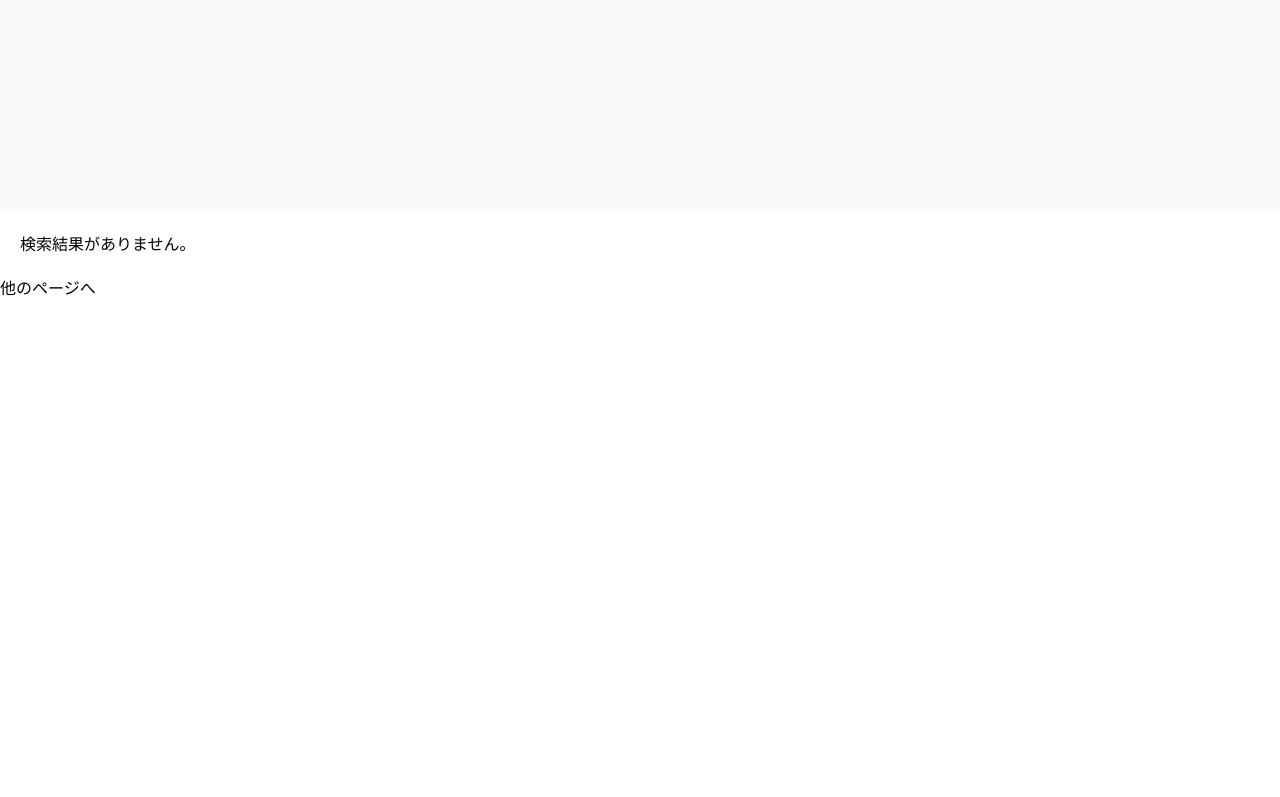
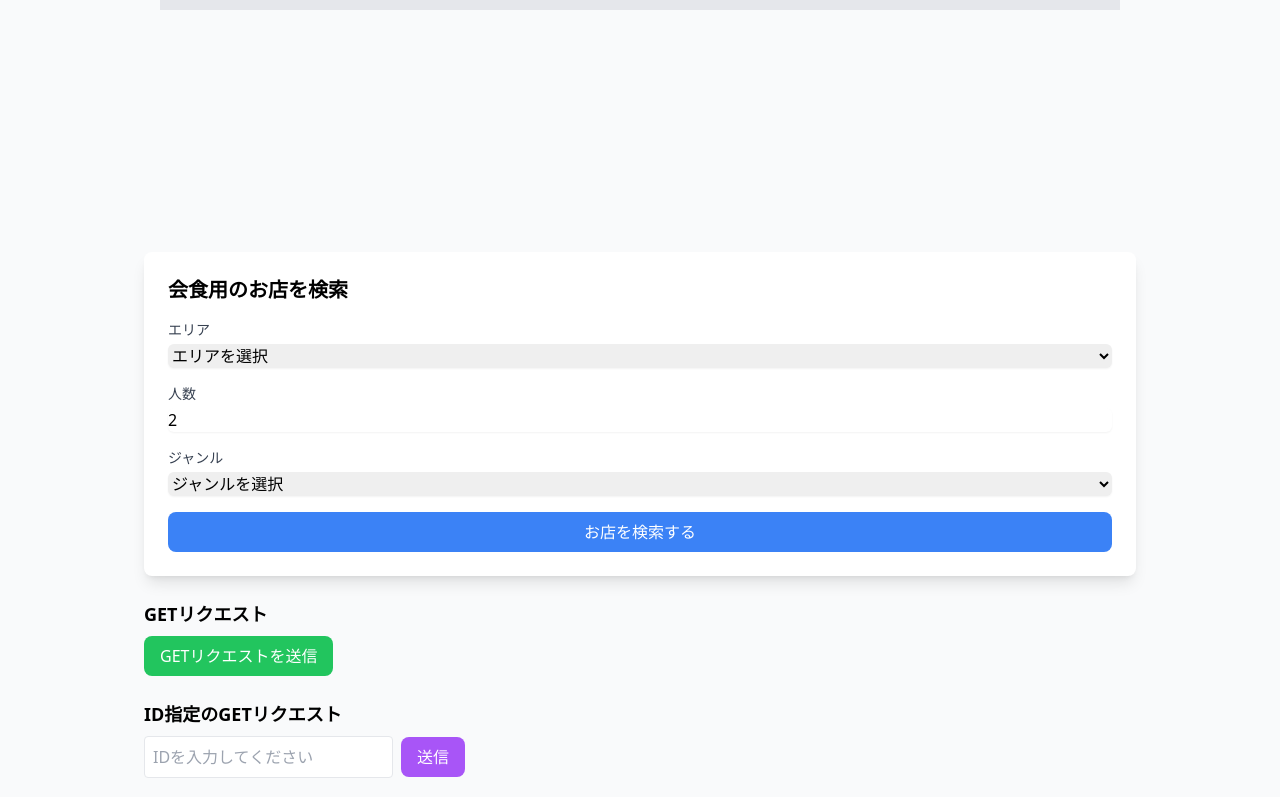
Before and after one commit to teishito/Deploy_Azure_front, a Next.js app: page / in a window 1280 px wide. Shown: the part 648-1445 px from the top of the page. Before the commit the page ends 948 px from the top, so only its background shows below. Built offline with nearby package versions, Linux system fonts and the light colour scheme.

Commit message:
Update index.js

```diff
--- a/pages/index.js
+++ b/pages/index.js
@@ -2,71 +2,207 @@ import { useState } from "react";
 import SearchForm from "../components/SearchForm";
 import Header from "../components/Header";
 import Link from "next/link";
+
 
 export default function Home() {
   // 状態管理
   const [area, setArea] = useState("");
   const [guests, setGuests] = useState(2);
   const [genre, setGenre] = useState("");
-  const [searchResults, setSearchResults] = useState([]); // 検索結果
-  const [loading, setLoading] = useState(false); // ローディング状態
+  const [getResponse, setGetResponse] = useState("");
+  const [id, setId] = useState("");
+  const [idResponse, setIdResponse] = useState("");
+  const [input, setInput] = useState("");
+  const [postResponse, setPostResponse] = useState("");
+  const [translateInput, setTranslateInput] = useState("");
+  const [translateResponse, setTranslateResponse] = useState("");
 
   // 検索ハンドラー
-  const handleSearch = async () => {
-    setLoading(true);
+  const handleSearch = () => {
     console.log("検索条件:", { area, guests, genre });
-    try {
-      const response = await fetch(
-        `https://tech0-gen-8-step3-app-node-10.azurewebsites.net/search?area=${area}&guests=${guests}&genre=${genre}`,
-        {
-          method: "GET",
-        }
-      );
-      if (!response.ok) {
-        throw new Error("検索リクエストが失敗しました");
+    // ここに検索ロジックを追加可能
+  };
+
+  // GETリクエスト
+  const handleGetRequest = async () => {
+    const res = await fetch(
+      "https://tech0-gen-8-step3-app-py-10.azurewebsites.net/api/hello",
+      { method: "GET" }
+    );
+    const data = await res.json();
+    console.log("GETリクエストの結果:", data.message);
+    setGetResponse(data.message);
+  };
+
+  // ID指定のGETリクエスト
+  const handleIdRequest = async (e) => {
+    e.preventDefault();
+    const res = await fetch(
+      `https://tech0-gen-8-step3-app-py-10.azurewebsites.net/api/multiply/${id}`,
+      { method: "GET" }
+    );
+    const data = await res.json();
+    console.log("IDリクエストの結果:", data.doubled_value);
+    setIdResponse(data.doubled_value);
+  };
+
+  // POSTリクエスト
+  const handleSubmit = async (e) => {
+    e.preventDefault();
+    console.log("入力情報:", input);
+    const res = await fetch(
+      "https://tech0-gen-8-step3-app-py-10.azurewebsites.net/api/echo",
+      {
+        method: "POST",
+        headers: { "Content-Type": "application/json" },
+        body: JSON.stringify({ message: input }),
       }
-      const data = await response.json();
-      setSearchResults(data.restaurants || []);
-    } catch (error) {
-      console.error("検索中にエラーが発生しました:", error);
-      alert("検索中にエラーが発生しました");
-    } finally {
-      setLoading(false);
-    }
+    );
+    const data = await res.json();
+    console.log("POSTリクエストの結果:", data.message);
+    setPostResponse(data.message);
+  };
+
+  // 翻訳リクエスト
+  const handleTranslateSubmit = async (e) => {
+    e.preventDefault();
+    const res = await fetch(
+      "https://tech0-gen-8-step3-app-py-10.azurewebsites.net/api/translate",
+      {
+        method: "POST",
+        headers: { "Content-Type": "application/json" },
+        body: JSON.stringify({ text: translateInput }),
+      }
+    );
+    const data = await res.json();
+    setTranslateResponse(data.translated_text);
   };
 
   return (
-    <div>
+    <div className="min-h-screen bg-gray-50">
       <Header />
-      <SearchForm
-        area={area}
-        setArea={setArea}
-        guests={guests}
-        setGuests={setGuests}
-        genre={genre}
-        setGenre={setGenre}
-        handleSearch={handleSearch}
-      />
-      {/* 検索結果の表示 */}
-      <div style={{ padding: "20px" }}>
-        {loading ? (
-          <p>検索中...</p>
-        ) : searchResults.length > 0 ? (
-          <ul>
-            {searchResults.map((result, index) => (
-              <li key={index}>
-                <h3>{result.name}</h3>
-                <p>{result.description}</p>
-              </li>
-            ))}
-          </ul>
-        ) : (
-          <p>検索結果がありません。</p>
-        )}
-      </div>
-      <Link href="/other-page">
-        <a>他のページへ</a>
-      </Link>
+      <main className="max-w-screen-lg mx-auto py-6 px-4">
+        <SearchForm />
+        <div className="bg-white p-6 rounded-lg shadow-lg mt-4">
+          <h1 className="text-xl font-bold mb-4">会食用のお店を検索</h1>
+          <div className="mb-4">
+            <label className="block text-sm font-medium text-gray-700">
+              エリア
+            </label>
+            <select
+              value={area}
+              onChange={(e) => setArea(e.target.value)}
+              className="mt-1 block w-full rounded-md border-gray-300 shadow-sm focus:border-indigo-500 focus:ring-indigo-500"
+            >
+              <option value="">エリアを選択</option>
+              <option value="福岡">福岡</option>
+              <option value="博多">博多</option>
+            </select>
+          </div>
+          <div className="mb-4">
+            <label className="block text-sm font-medium text-gray-700">
+              人数
+            </label>
+            <input
+              type="number"
+              value={guests}
+              onChange={(e) => setGuests(e.target.value)}
+              className="mt-1 block w-full rounded-md border-gray-300 shadow-sm focus:border-indigo-500 focus:ring-indigo-500"
+            />
+          </div>
+          <div className="mb-4">
+            <label className="block text-sm font-medium text-gray-700">
+              ジャンル
+            </label>
+            <select
+              value={genre}
+              onChange={(e) => setGenre(e.target.value)}
+              className="mt-1 block w-full rounded-md border-gray-300 shadow-sm focus:border-indigo-500 focus:ring-indigo-500"
+            >
+              <option value="">ジャンルを選択</option>
+              <option value="和食">和食</option>
+              <option value="洋食">洋食</option>
+            </select>
+          </div>
+          <button
+            onClick={handleSearch}
+            className="w-full bg-blue-500 text-white py-2 px-4 rounded-lg hover:bg-blue-600"
+          >
+            お店を検索する
+          </button>
+        </div>
+
+        <div className="mt-6">
+          <h2 className="text-lg font-bold">GETリクエスト</h2>
+          <button
+            onClick={handleGetRequest}
+            className="mt-2 bg-green-500 text-white py-2 px-4 rounded-lg hover:bg-green-600"
+          >
+            GETリクエストを送信
+          </button>
+          {getResponse && <p className="mt-2">{getResponse}</p>}
+        </div>
+
+        <div className="mt-6">
+          <h2 className="text-lg font-bold">ID指定のGETリクエスト</h2>
+          <form onSubmit={handleIdRequest} className="mt-2">
+            <input
+              type="number"
+              value={id}
+              onChange={(e) => setId(e.target.value)}
+              placeholder="IDを入力してください"
+              className="mr-2 p-2 border rounded"
+            />
+            <button
+              type="submit"
+              className="bg-purple-500 text-white py-2 px-4 rounded-lg hover:bg-purple-600"
+            >
+              送信
+            </button>
+          </form>
+          {idResponse && <p className="mt-2">{idResponse}</p>}
+        </div>
+
+        <div className="mt-6">
+          <h2 className="text-lg font-bold">POSTリクエスト</h2>
+          <form onSubmit={handleSubmit} className="mt-2">
+            <input
+              type="text"
+              value={input}
+              onChange={(e) => setInput(e.target.value)}
+              placeholder="メッセージを入力してください"
+              className="mr-2 p-2 border rounded"
+            />
+            <button
+              type="submit"
+              className="bg-red-500 text-white py-2 px-4 rounded-lg hover:bg-red-600"
+            >
+              送信
+            </button>
+          </form>
+          {postResponse && <p className="mt-2">{postResponse}</p>}
+        </div>
+
+        <div className="mt-6">
+          <h2 className="text-lg font-bold">翻訳リクエスト</h2>
+          <form onSubmit={handleTranslateSubmit} className="mt-2">
+            <input
+              type="text"
+              value={translateInput}
+              onChange={(e) => setTranslateInput(e.target.value)}
+              placeholder="翻訳するテキストを入力"
+              className="mr-2 p-2 border rounded"
+            />
+            <button
+              type="submit"
+              className="bg-yellow-500 text-white py-2 px-4 rounded-lg hover:bg-yellow-600"
+            >
+              翻訳
+            </button>
+          </form>
+          {translateResponse && <p className="mt-2">{translateResponse}</p>}
+        </div>
+      </main>
     </div>
   );
 }
```
